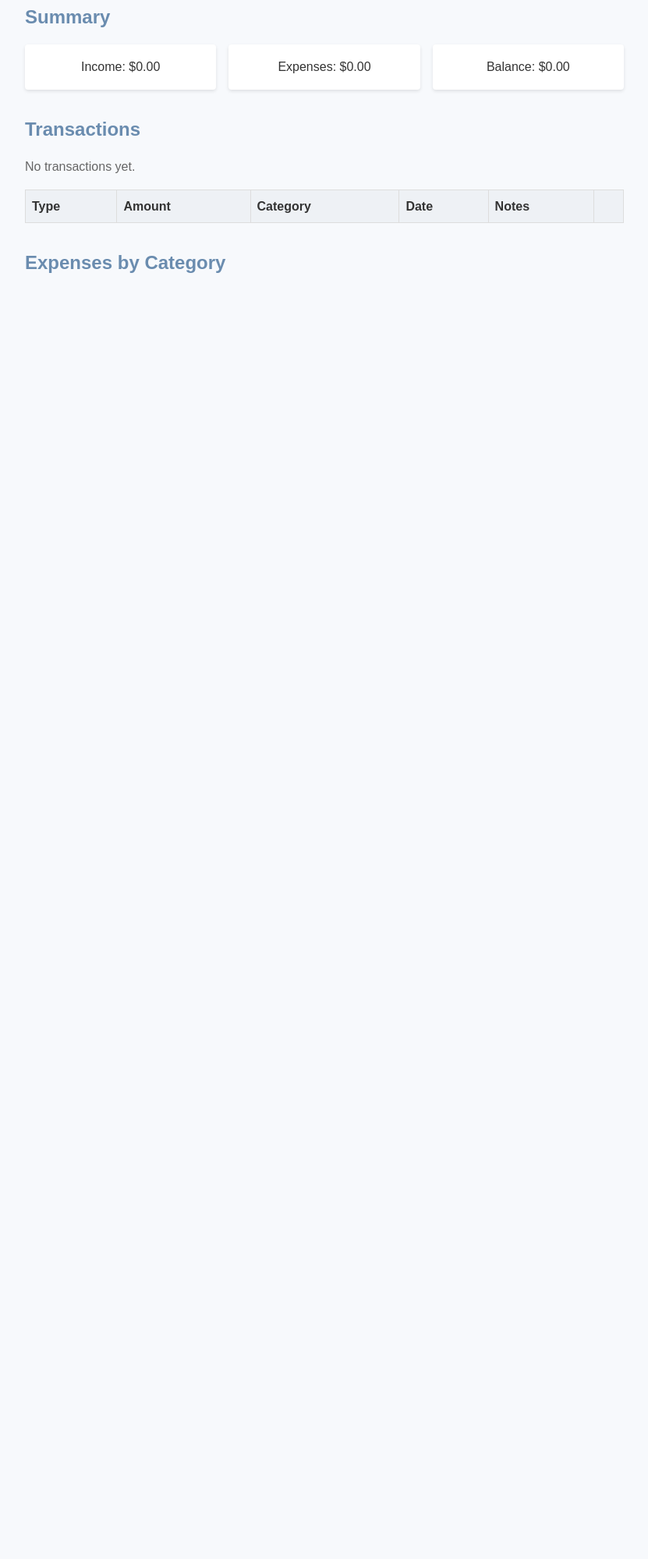
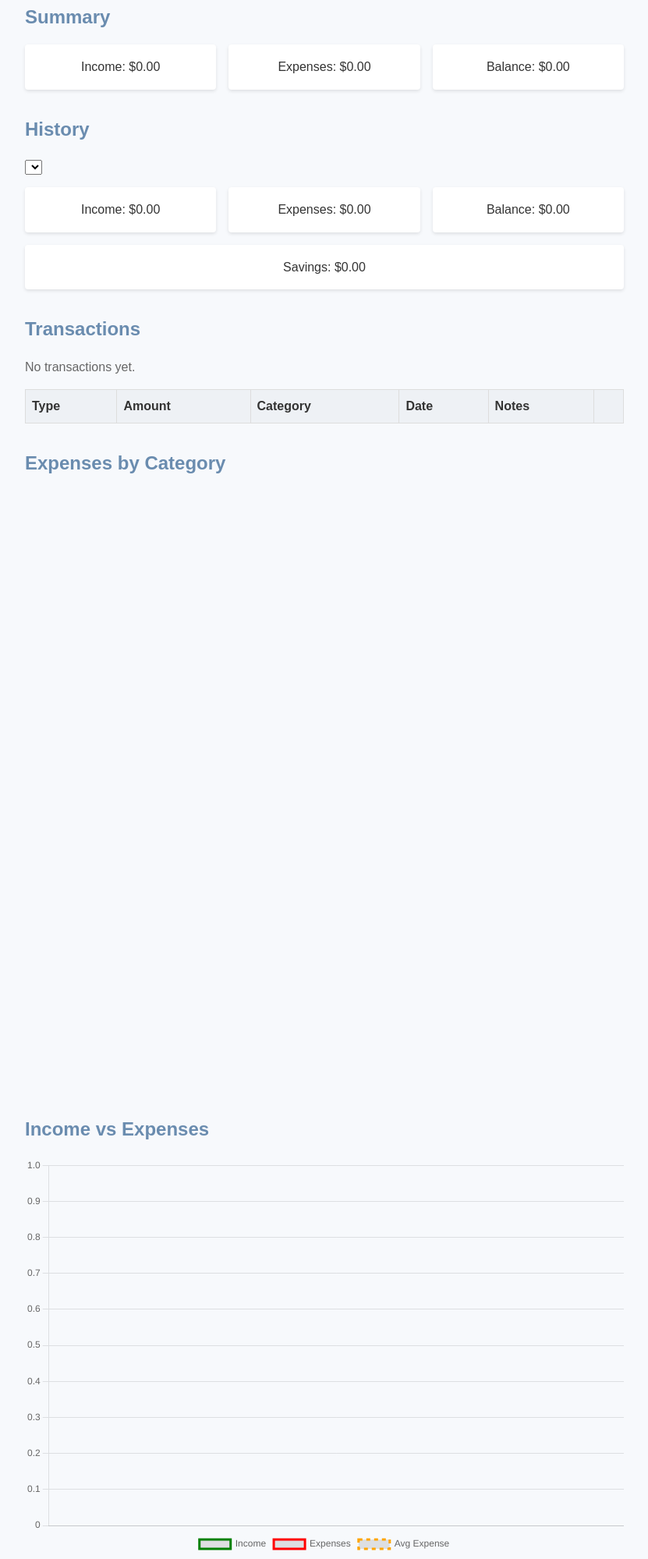
Before and after one commit to CodeWithNas/couplecash, a plain HTML site: page index.html in a window 1280 px wide. Shown: the part 402-2401 px from the top of the page at 78% size, without its empty margins (224-1055 px from the left). Before the commit the page ends 1591 px from the top, so only its background shows below. Drawn offline with nearby package versions, Linux system fonts and the light colour scheme.

Commit message:
Add monthly history view and trend charts

```diff
--- a/index.html
+++ b/index.html
@@ -53,6 +53,18 @@
       </div>
     </section>
 
+    <!-- History View -->
+    <section id="history">
+      <h2>History</h2>
+      <select id="month-select"></select>
+      <div class="summary-grid">
+        <div class="summary-item">Income: <span id="history-income">$0.00</span></div>
+        <div class="summary-item">Expenses: <span id="history-expenses">$0.00</span></div>
+        <div class="summary-item">Balance: <span id="history-balance">$0.00</span></div>
+        <div class="summary-item">Savings: <span id="history-savings">$0.00</span></div>
+      </div>
+    </section>
+
     <!-- Transactions List -->
     <section id="transactions">
       <h2>Transactions</h2>
@@ -77,6 +89,12 @@
       <h2>Expenses by Category</h2>
       <canvas id="expense-chart" width="300" height="300"></canvas>
     </section>
+
+    <!-- Trend Chart -->
+    <section id="trend-section">
+      <h2>Income vs Expenses</h2>
+      <canvas id="trend-chart" width="300" height="200"></canvas>
+    </section>
   </main>
 
   <script src="https://cdn.jsdelivr.net/npm/chart.js"></script>
--- a/script.js
+++ b/script.js
@@ -1,12 +1,42 @@
+const TRANSACTIONS_KEY = 'transactions';
+const SUMMARY_KEY = 'monthlySummary';
+
 // Utility: load transactions from localStorage
 function loadTransactions() {
-  const data = localStorage.getItem('transactions');
+  const data = localStorage.getItem(TRANSACTIONS_KEY);
   return data ? JSON.parse(data) : [];
 }
 
-// Utility: save transactions array to localStorage
+// Utility: save transactions array to localStorage and update summaries
 function saveTransactions(transactions) {
-  localStorage.setItem('transactions', JSON.stringify(transactions));
+  localStorage.setItem(TRANSACTIONS_KEY, JSON.stringify(transactions));
+  updateMonthlySummaries(transactions);
+}
+
+// Load monthly summaries
+function loadSummaries() {
+  const data = localStorage.getItem(SUMMARY_KEY);
+  return data ? JSON.parse(data) : {};
+}
+
+// Compute and store summaries by month
+function updateMonthlySummaries(transactions) {
+  const summary = {};
+  transactions.forEach(t => {
+    const month = t.date.slice(0, 7); // YYYY-MM
+    if (!summary[month]) summary[month] = { income: 0, expenses: 0 };
+    if (t.type === 'income') summary[month].income += Number(t.amount);
+    else summary[month].expenses += Number(t.amount);
+  });
+  Object.keys(summary).forEach(m => {
+    const s = summary[m];
+    s.balance = s.income - s.expenses;
+    s.savings = s.balance;
+  });
+  localStorage.setItem(SUMMARY_KEY, JSON.stringify(summary));
+  renderHistoryDropdown();
+  renderHistorySummary(document.getElementById('month-select').value);
+  updateTrendChart();
 }
 
 // Render the list of transactions
@@ -59,6 +89,37 @@ function updateSummary() {
   document.getElementById('balance').textContent = `$${(income - expenses).toFixed(2)}`;
 }
 
+// Render history dropdown options
+function renderHistoryDropdown() {
+  const select = document.getElementById('month-select');
+  if (!select) return;
+  const summaries = loadSummaries();
+  const months = Object.keys(summaries).sort().reverse();
+  const current = select.value;
+  select.innerHTML = '';
+  months.forEach(m => {
+    const opt = document.createElement('option');
+    opt.value = m;
+    opt.textContent = m;
+    select.appendChild(opt);
+  });
+  if (months.length && !months.includes(current)) {
+    select.value = months[0];
+  } else {
+    select.value = current;
+  }
+}
+
+// Render summary for selected month
+function renderHistorySummary(month) {
+  const summaries = loadSummaries();
+  const data = summaries[month] || { income: 0, expenses: 0, balance: 0, savings: 0 };
+  document.getElementById('history-income').textContent = `$${data.income.toFixed(2)}`;
+  document.getElementById('history-expenses').textContent = `$${data.expenses.toFixed(2)}`;
+  document.getElementById('history-balance').textContent = `$${data.balance.toFixed(2)}`;
+  document.getElementById('history-savings').textContent = `$${data.savings.toFixed(2)}`;
+}
+
 // Handle form submission
 function handleFormSubmit(event) {
   event.preventDefault();
@@ -96,6 +157,7 @@ function deleteTransaction(index) {
 
 // ----- Chart.js -----
 let chart;
+let trendChart;
 
 function initChart() {
   const ctx = document.getElementById('expense-chart');
@@ -106,6 +168,21 @@ function initChart() {
     options: { plugins: { legend: { position: 'bottom' } } }
   });
   updateChart();
+}
+
+function initTrendChart() {
+  const ctx = document.getElementById('trend-chart');
+  if (!ctx) return;
+  trendChart = new Chart(ctx, {
+    type: 'line',
+    data: { labels: [], datasets: [] },
+    options: {
+      responsive: true,
+      plugins: { legend: { position: 'bottom' } },
+      scales: { y: { beginAtZero: true } }
+    }
+  });
+  updateTrendChart();
 }
 
 function updateChart() {
@@ -121,6 +198,23 @@ function updateChart() {
   chart.update();
 }
 
+function updateTrendChart() {
+  if (!trendChart) return;
+  const summaries = loadSummaries();
+  const months = Object.keys(summaries).sort();
+  const incomeData = months.map(m => summaries[m].income);
+  const expenseData = months.map(m => summaries[m].expenses);
+  const avgExpense = expenseData.length ? (expenseData.reduce((a, b) => a + b, 0) / expenseData.length) : 0;
+  const avgData = months.map(() => avgExpense);
+  trendChart.data.labels = months;
+  trendChart.data.datasets = [
+    { label: 'Income', data: incomeData, borderColor: 'green', fill: false },
+    { label: 'Expenses', data: expenseData, borderColor: 'red', fill: false },
+    { label: 'Avg Expense', data: avgData, borderColor: 'orange', borderDash: [5,5], fill: false }
+  ];
+  trendChart.update();
+}
+
 // Setup event listeners
 function init() {
   document.getElementById('transaction-form').addEventListener('submit', handleFormSubmit);
@@ -130,9 +224,26 @@ function init() {
     }
   });
 
+  const monthSelect = document.getElementById('month-select');
+  if (monthSelect) {
+    monthSelect.addEventListener('change', e => {
+      renderHistorySummary(e.target.value);
+    });
+  }
+
   renderTransactions();
   updateSummary();
   initChart();
+  initTrendChart();
+
+  // ensure summaries exist for stored transactions
+  if (Object.keys(loadSummaries()).length === 0) {
+    updateMonthlySummaries(loadTransactions());
+  } else {
+    renderHistoryDropdown();
+    renderHistorySummary(monthSelect.value);
+    updateTrendChart();
+  }
 }
 
 document.addEventListener('DOMContentLoaded', init);
--- a/style.css
+++ b/style.css
@@ -122,6 +122,16 @@ button:hover {
   margin-top: 1rem;
 }
 
+#trend-section canvas {
+  max-width: 100%;
+  margin-top: 1rem;
+}
+
+/* History */
+#history select {
+  margin-bottom: 1rem;
+}
+
 @media (max-width: 600px) {
   .form-group {
     flex: 1 1 100%;
```
Also changed, not shown: 1 other file.
